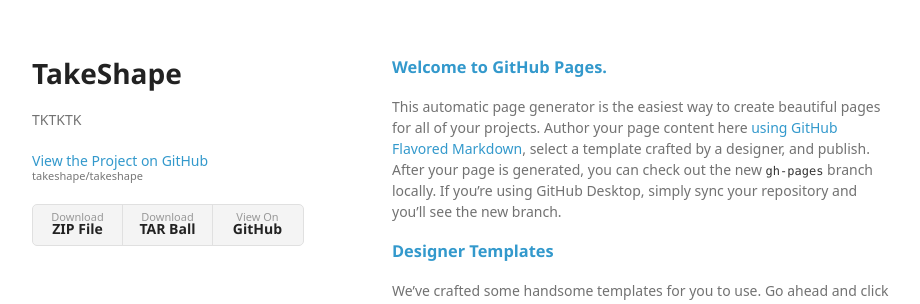
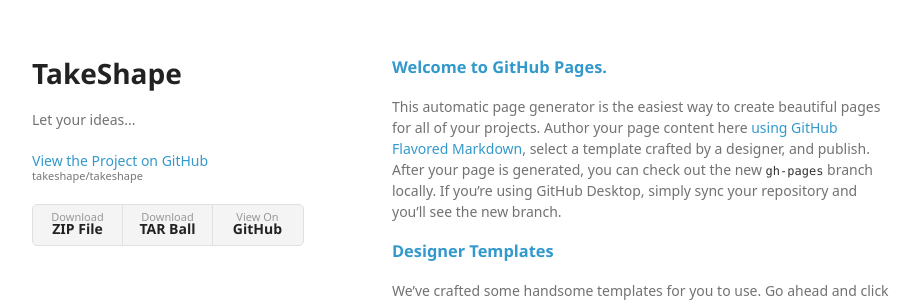
Before and after one commit to cyVR/takeshape.io, a Jekyll site: the page built from index.md, in a window 1280 px wide. Shown: the top 304 px of the page, without its empty margins (178-1098 px from the left). Built offline with Jekyll 4.4.1, drawn with Linux system fonts in a browser that asks for light colours; some web fonts are replaced.

Commit message:
Update from Forestry.io - index.md

```diff
--- a/index.md
+++ b/index.md
@@ -1,7 +1,7 @@
 ---
 title: TakeShape
 date: '2016-08-05 00:00:00'
-description: TKTKTK
+description: Let your ideas...
 layout: default
 ---
 
```
